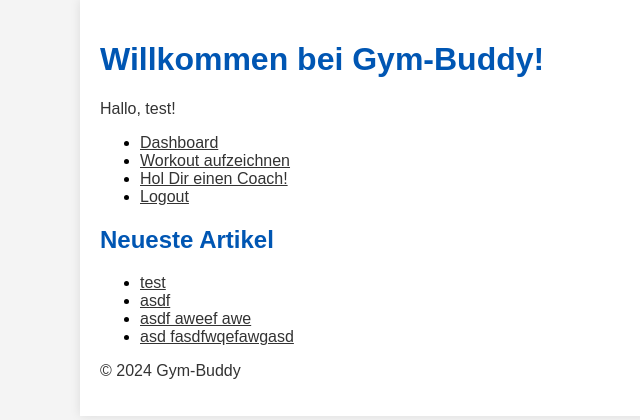
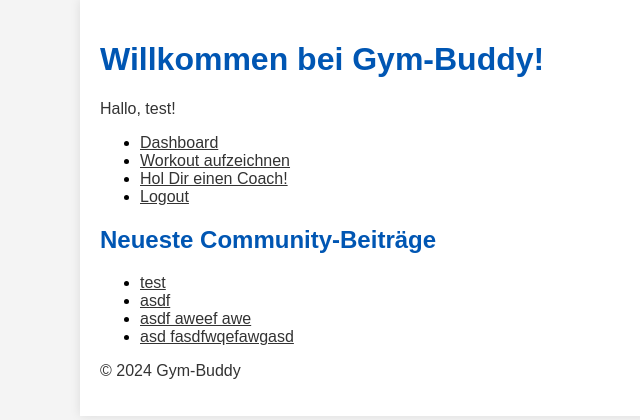
Before and after one commit to schweglera/GymBuddy, a Django app: page / in a window 1280 px wide. Shown: the top 420 px of the page, without its empty margins (220-860 px from the left). Run offline with Django 5.2, Linux system fonts and the light colour scheme; a user stored in the database is signed in; data comes from the database, SQL or seed files in the repository.

Commit message:
Third Commit Nicolas 05.01.25

```diff
--- a/blog/templates/article_list.html
+++ b/blog/templates/article_list.html
@@ -27,7 +27,7 @@
         </nav>
 
 
-            <h2>Neueste Artikel</h2>
+            <h2>Neueste Community-Beiträge</h2>
             <ul>
                 {% for article in articles %}
                     <li>
```
